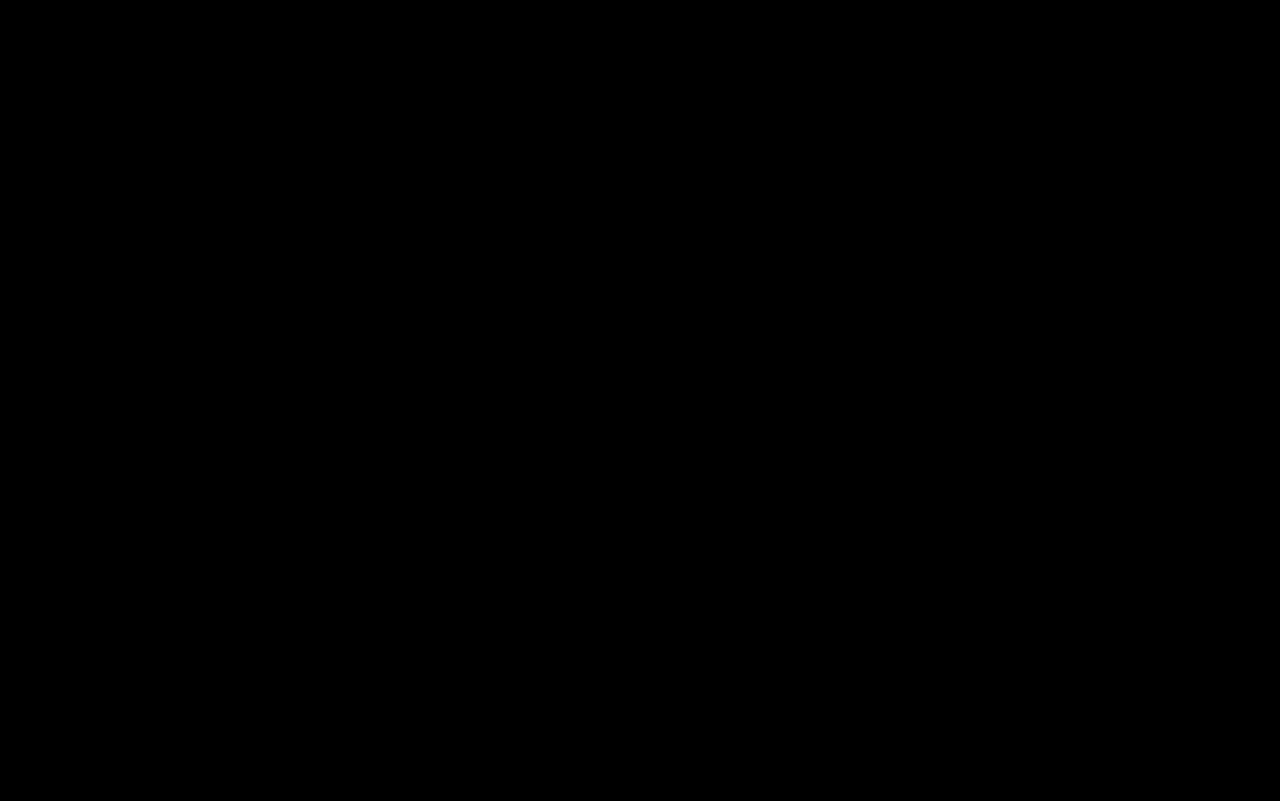
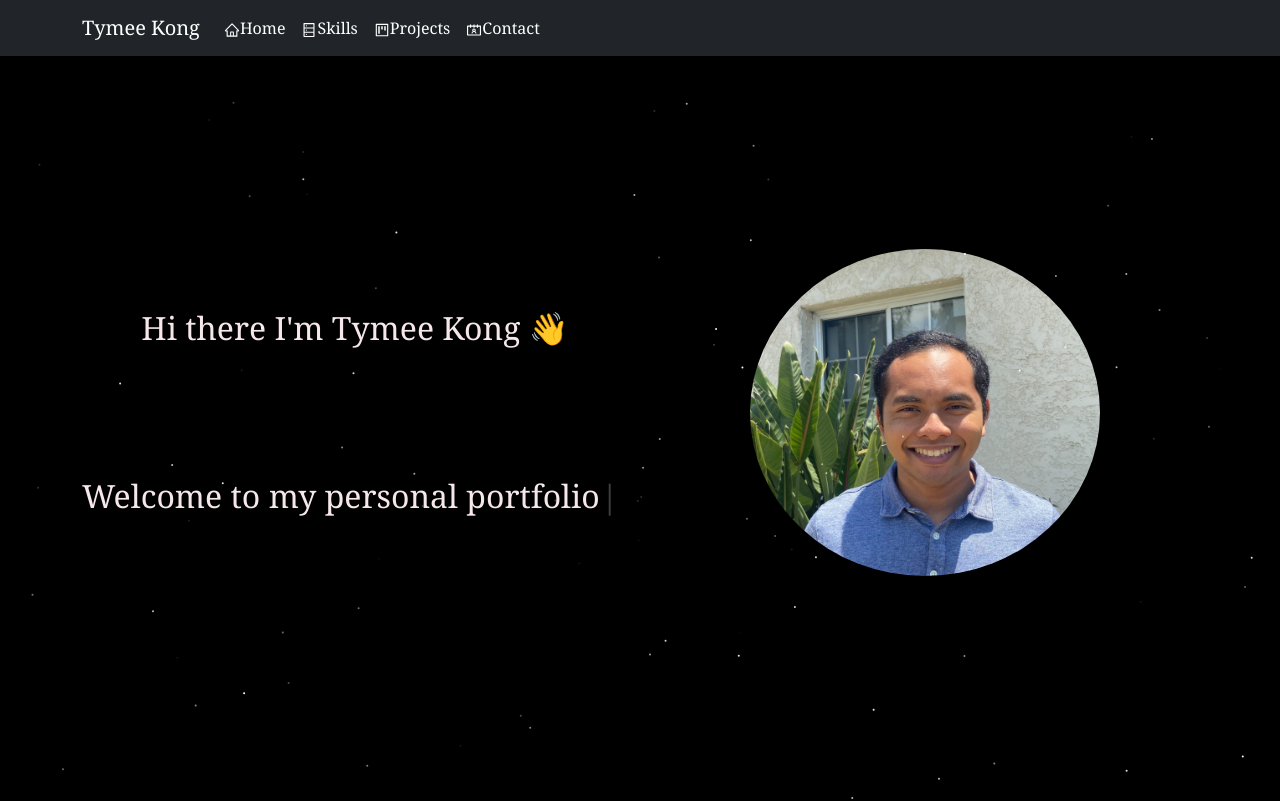
Before and after one commit to TymeeK/personal-portfolio, a React (Create React App) app: page /personal-portfolio/home in a window 1280 px wide. Before the commit this address had no page. Shown: the top 801 px of the page. Built offline with nearby package versions, Linux system fonts and the light colour scheme.

Commit message:
Removed react-typed library replaced with typewriter-effect

```diff
--- a/package.json
+++ b/package.json
@@ -10,6 +10,7 @@
         "@testing-library/user-event": "^13.5.0",
         "bootstrap": "^5.1.3",
         "bootstrap-icons": "^1.8.3",
+        "caniuse-lite": "^1.0.30001561",
         "framer-motion": "^10.16.4",
         "react": "^18.2.0",
         "react-bootstrap": "^2.4.0",
@@ -18,12 +19,12 @@
         "react-router-dom": "^6.18.0",
         "react-scripts": "5.0.1",
         "react-tsparticles": "^2.12.2",
-        "react-typed": "^1.2.0",
         "sanitize.css": "^13.0.0",
         "tsparticles": "^2.12.0",
         "tsparticles-engine": "^2.12.0",
         "tsparticles-preset-stars": "^2.12.0",
         "tsparticles-slim": "^2.12.0",
+        "typewriter-effect": "^2.21.0",
         "web-vitals": "^2.1.4"
     },
     "scripts": {
--- a/src/App.js
+++ b/src/App.js
@@ -6,7 +6,7 @@ import Animation from './Components/Animation/Animation';
 
 function App() {
     return (
-        <BrowserRouter>
+        <BrowserRouter basename='personal-portfolio'>
             <Animation />
         </BrowserRouter>
     );
--- a/src/Components/Animation/Animation.js
+++ b/src/Components/Animation/Animation.js
@@ -11,7 +11,7 @@ export default function Animation() {
     return (
         <AnimatePresence mode='wait'>
             <Routes location={location} key={location.pathname}>
-                <Route path='personal-portfolio/' element={<Home />} />
+                <Route path='/home' element={<Home />} />
                 <Route path='/skills' element={<Skills />} />
                 <Route path='/projects' element={<Projects />} />
                 <Route path='/contact' element={<Contact />} />
--- a/src/Components/Home/Home.js
+++ b/src/Components/Home/Home.js
@@ -4,10 +4,10 @@ import Row from 'react-bootstrap/Row';
 import Col from 'react-bootstrap/Col';
 import Image from 'react-bootstrap/Image';
 import NavBar from '../Navigation/NavBar';
-import ReactTyped from 'react-typed';
 import './home.css';
 import Particle from '../../Particle';
 import { motion } from 'framer-motion';
+import Typewriter from 'typewriter-effect';
 
 export default function Home() {
     return (
@@ -30,13 +30,15 @@ export default function Home() {
                                 </div>
                                 <div>
                                     <h1 className='typewriter'>
-                                        <ReactTyped
-                                            strings={[
-                                                'Welcome to my personal portfolio',
-                                            ]}
-                                            typeSpeed={50}
-                                            loop
-                                            backSpeed={50}
+                                        <Typewriter
+                                            options={{
+                                                strings: [
+                                                    'Welcome to my personal portfolio',
+                                                ],
+                                                autoStart: true,
+                                                loop: true,
+                                                deleteSpeed: 50,
+                                            }}
                                         />
                                     </h1>
                                 </div>
--- a/src/Components/Navigation/NavBar.js
+++ b/src/Components/Navigation/NavBar.js
@@ -29,14 +29,14 @@ export default function NavBar() {
                     <Nav className='link-container me-auto'>
                         <Nav.Link
                             className='nav-text'
-                            href='personal-portfolio/'
+                            href='home'
                             style={{ color: 'white' }}
                         >
                             <AiOutlineHome />
                             Home
                         </Nav.Link>
                         <Nav.Link
-                            href='/skills'
+                            href='skills'
                             className='nav-text'
                             style={{ color: 'white' }}
                         >
@@ -45,7 +45,7 @@ export default function NavBar() {
                         </Nav.Link>
                         <Nav.Link
                             className='nav-text'
-                            href='/projects'
+                            href='projects'
                             style={{ color: 'white' }}
                         >
                             <AiOutlineProject />
@@ -53,7 +53,7 @@ export default function NavBar() {
                         </Nav.Link>
                         <Nav.Link
                             className='nav-text'
-                            href='/contact'
+                            href='contact'
                             style={{ color: 'white' }}
                         >
                             <AiOutlineContacts />
```
Also changed, not shown: 10 other files (tests, documents, lock files or other folders).
